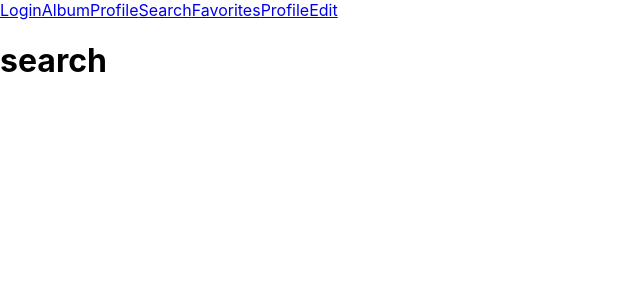
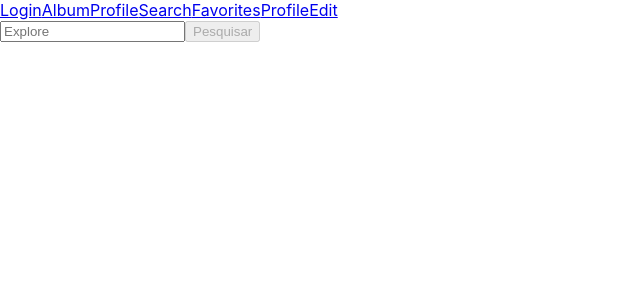
Before and after one commit to vitoriacst/Music_Plataform, a React (Create React App) app: page /search in a window 1280 px wide. Shown: the top 300 px of the page, without its empty margins (0-640 px from the left). Built offline with nearby package versions, Linux system fonts and the light colour scheme.

Commit message:
requisito 5 com erros de Lint

```diff
--- a/src/pages/Search.jsx
+++ b/src/pages/Search.jsx
@@ -2,13 +2,54 @@ import React from 'react';
 import Header from './Header';
 
 class Search extends React.Component {
+  constructor() {
+    super();
+    this.state = {
+      procura: '',
+      Button: true,
+
+    };
+  }
+
+  change = (event) => {
+    const valueCheck = 2;
+    this.setState(() => ({
+      procura: event.target.value,
+      Button: event.target.value.length < valueCheck,
+    }));
+  }
+
   render() {
+    const {
+      Button,
+    } = this.state;
     return (
       <div data-testid="page-search">
         <Header />
-        <h1>search</h1>
+        <form action="submit">
+          <input
+            type="text"
+            name="procura"
+            id="Artista"
+            data-testid="search-artist-input"
+            placeholder="Explore"
+            onChange={ this.change }
+
+          />
+          <button
+            data-testid="search-artist-button"
+            type="submit"
+            name="Button"
+            disabled={ Button }
+
+          >
+            Pesquisar
+          </button>
+        </form>
       </div>
     );
   }
 }
+Search.propTypes = {
+};
 export default Search;
```
